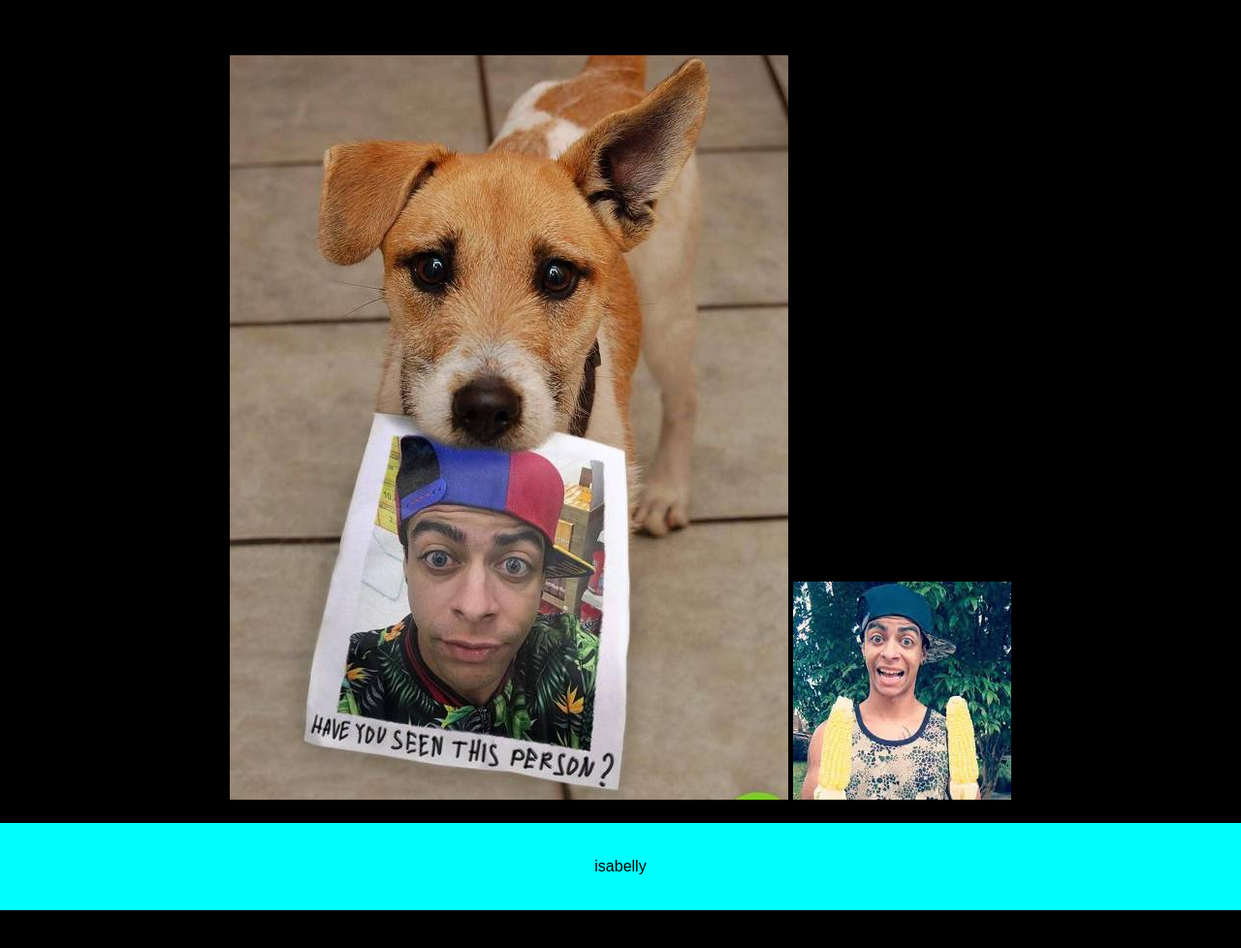
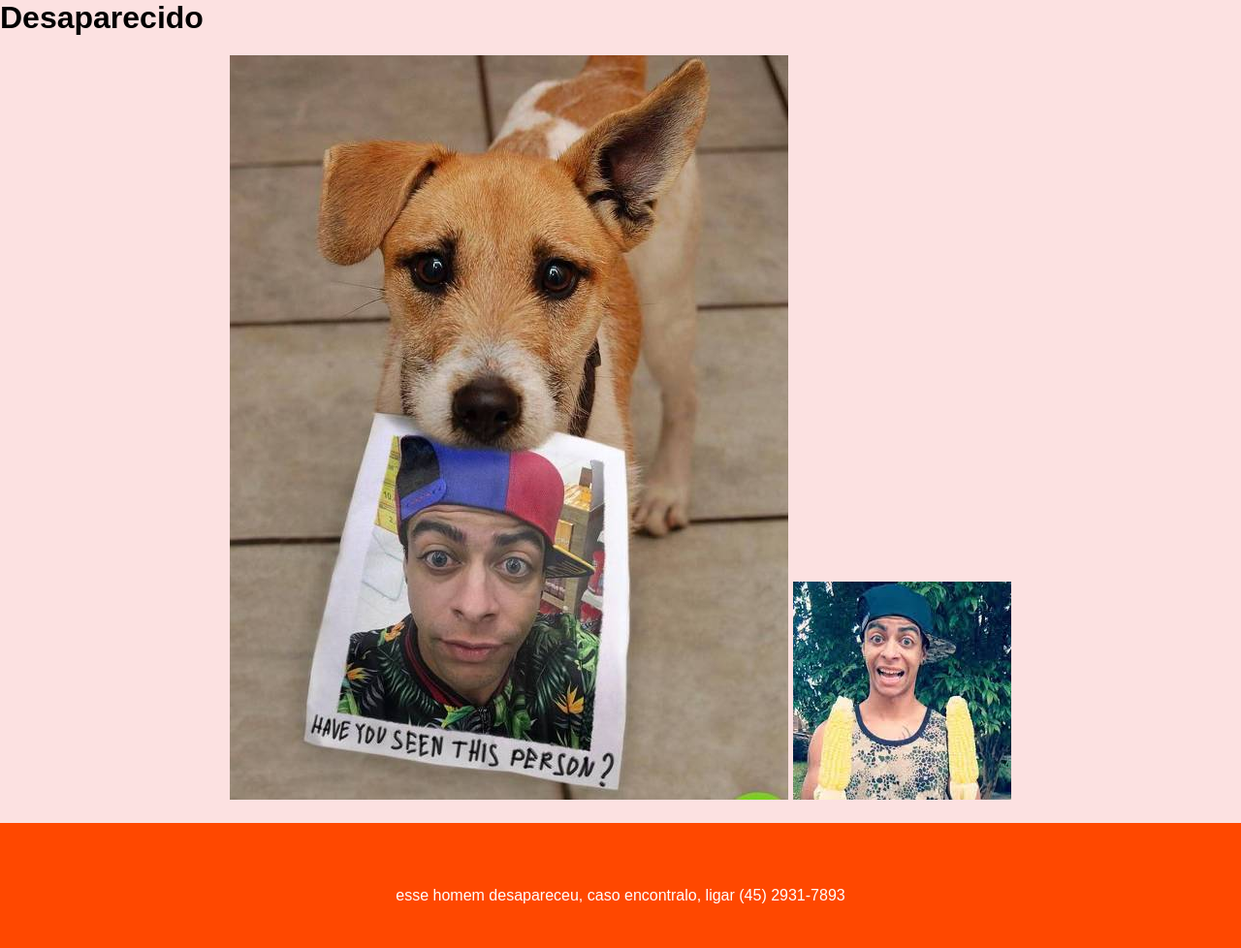
Before and after one commit to b3llYv/ciencia_comp, a plain HTML site: page 1 A sistemas/index.html in a window 1280 px wide. Shown: the whole page at 97% size. Before the commit the page ends 939 px from the top, so only its background shows below. Drawn offline with Linux system fonts and the light colour scheme.

Commit message:
Add files via upload

```diff
--- a/1 A sistemas/index.html
+++ b/1 A sistemas/index.html
@@ -2,11 +2,11 @@
 <html lang="pt_BR">
 <head>
     <link rel="stylesheet" type="text/css" href="styles.css">
-    <title>Homem desaparecidos.</title>
+    <title>Homem desaparecido.</title>
 </head>
 <body>
 </header>
-<h1>desaparecidos</h1>
+<h1>        Desaparecido   </h1>
 </header>
 
 <main>
@@ -17,7 +17,7 @@
 </main>
 
 <footer>
-    <p>isabelly</p>
+    <p>esse homem desapareceu, caso encontralo, ligar (45) 2931-7893</p>
 </footer>
 </body>
 </html>
--- a/1 A sistemas/styles.css
+++ b/1 A sistemas/styles.css
@@ -1,15 +1,15 @@
 
 body{
    font-family: Arial, sans-serif;
-   background-color: black;
+   background-color: rgb(252, 225, 225);
    margin: 0%;
    padding: 0%;
 }
 
 header{
    text-align: center;
-   background-color: blueviolet;
-   color: aqua;
+   background-color: rgb(0, 0, 0);
+   color: rgb(221, 67, 28);
    padding: 20px 0;
 }
 
@@ -35,7 +35,7 @@ margin: 0% 40px;
 
 footer {
 text-align: center;
-background-color: aqua;
-color: black;
-padding: 20px 0;
+background-color: rgb(255, 72, 0);
+color: rgb(255, 255, 255);
+padding: 50px 0;
 }
```
